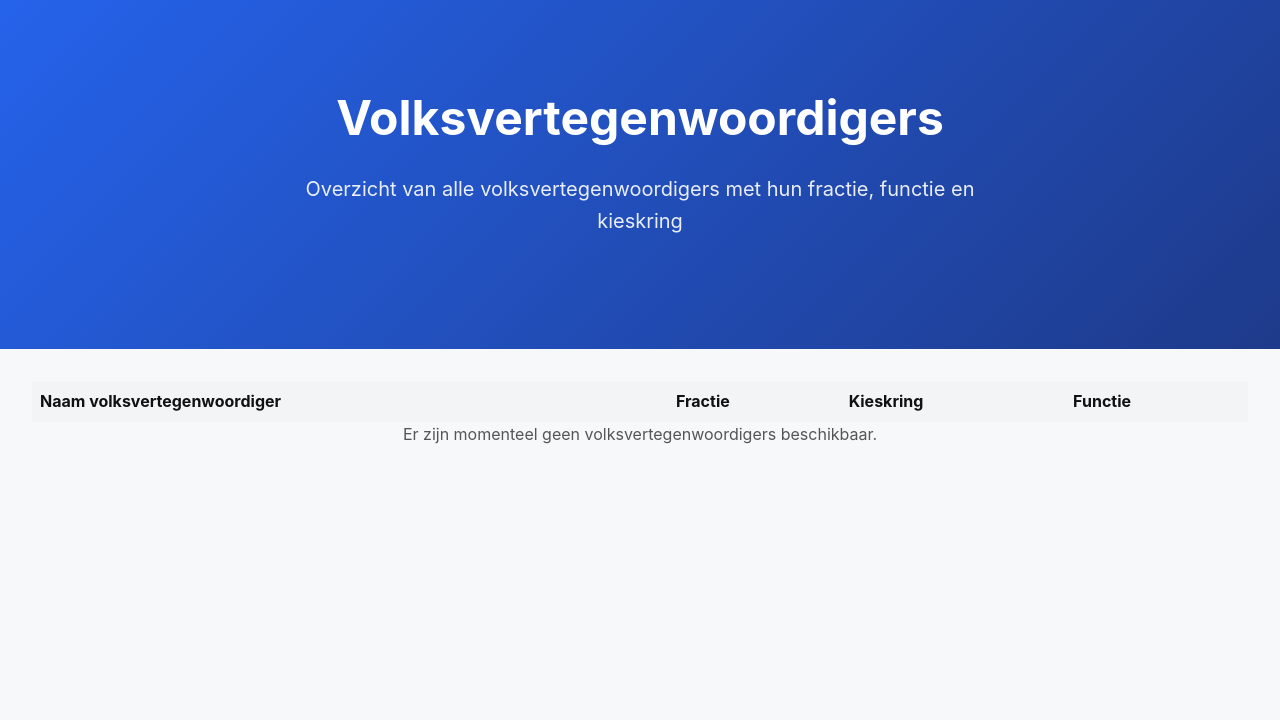
After one commit to A-D-DBS-application/web-application-2025-group-8, a Flask app: page /volksvertegenwoordigers in a window 1280 px wide. The commit adds this page. Shown: the top 720 px of the page. Run offline with Flask 3, Linux system fonts and the light colour scheme.

Commit message:
vragen+volksvertegenwoordigers
knop vragen zoeken via trefwoorden, en de knop volksvertegenwoordiger werken

```diff
--- a/app/routes.py
+++ b/app/routes.py
@@ -307,3 +307,49 @@ def statistieken_priority():
         data = []
 
     return render_template("statistieken_priority.html", data=data)
+
+@main.route('/volksvertegenwoordigers')
+def volksvertegenwoordigers():
+    try:
+        personen = db.session.query(Persoon).all()
+        data = []
+        for p in personen:
+            persoonfuncties = db.session.query(Persoonfunctie).filter_by(id_prs=p.id).all()
+            for pf in persoonfuncties:
+                fractie = db.session.query(Fractie).get(pf.id_frc)
+                functie = db.session.query(Functies).get(pf.id_fnc)
+                data.append({
+                    "naam": f"{p.voornaam} {p.naam}",
+                    "fractie": fractie.naam if fractie else "-",
+                    "kieskring": p.kieskring or "-",
+                    "functie": functie.naam if functie else "-"
+                })
+    except OperationalError:
+        data = []
+    return render_template("volksvertegenwoordigers.html", volksvertegenwoordigers=data)
+
+# --- ZOEKFUNCTIE VOOR SCHRIFTELIJKE VRAGEN ---
+@main.route('/zoeken', methods=['GET', 'POST'])
+def zoeken():
+    resultaten = []
+
+    if request.method == 'POST':
+        trefwoord = request.form.get('trefwoord', '').strip()
+
+        if trefwoord:
+            resultaten = (
+                db.session.query(SchriftelijkeVragen)
+                .filter(
+                    (SchriftelijkeVragen.onderwerp.ilike(f"%{trefwoord}%")) |
+                    (SchriftelijkeVragen.tekst.ilike(f"%{trefwoord}%"))
+                )
+                .order_by(SchriftelijkeVragen.ingediend.desc())
+                .all()
+            )
+
+    return render_template('zoeken.html', resultaten=resultaten)
+
+# --- ACTIEVE THEMA'S PAGINA ---
+@main.route('/actieve_themas')
+def actieve_themas():
+    return render_template("actieve_themas.html")
--- a/app/templates/statistieken_fracties.html
+++ b/app/templates/statistieken_fracties.html
@@ -2,7 +2,7 @@
 
 {% block content %}
 <section class="hero">
-  <h1 class="hero-title">🏛️ Statistieken per Fractie</h1>
+  <h1 class="hero-title">Statistieken per Fractie</h1>
   <p class="hero-subtitle">Ontdek hoeveel vragen elke partij heeft gesteld per thema</p>
 </section>
 
--- a/app/templates/statistieken_overzicht.html
+++ b/app/templates/statistieken_overzicht.html
@@ -2,7 +2,7 @@
 
 {% block content %}
 <section class="hero">
-    <h1 class="hero-title">📊 Statistieken Overzicht</h1>
+    <h1 class="hero-title">Statistieken Overzicht</h1>
     <p class="hero-subtitle">
         Kies over welk aspect je statistieken wilt bekijken.
     </p>
--- a/app/templates/statistieken_personen.html
+++ b/app/templates/statistieken_personen.html
@@ -2,7 +2,7 @@
 
 {% block content %}
 <section class="hero">
-  <h1 class="hero-title">👤 Statistieken per Volksvertegenwoordiger</h1>
+  <h1 class="hero-title">Statistieken per Volksvertegenwoordiger</h1>
   <p class="hero-subtitle">Bekijk over welke thema’s elk parlementslid het vaakst vragen stelt</p>
 </section>
 
--- a/app/templates/statistieken_themas.html
+++ b/app/templates/statistieken_themas.html
@@ -2,7 +2,7 @@
 
 {% block content %}
 <section class="hero">
-  <h1 class="hero-title">📊 Statistieken per Thema</h1>
+  <h1 class="hero-title">Statistieken per Thema</h1>
   <p class="hero-subtitle">Bekijk welke fracties het actiefst zijn binnen elk thema</p>
 </section>
 
--- /dev/null
+++ b/app/templates/volksvertegenwoordigers.html
@@ -0,0 +1,41 @@
+{% extends "base.html" %}
+
+{% block content %}
+<section class="hero">
+  <h1 class="hero-title">Volksvertegenwoordigers</h1>
+  <p class="hero-subtitle">
+    Overzicht van alle volksvertegenwoordigers met hun fractie, functie en kieskring
+  </p>
+</section>
+
+<section style="padding:2rem;">
+  <table style="width:100%; border-collapse:collapse;">
+    <thead style="background:#f3f4f6;">
+      <tr>
+        <th style="padding:8px; text-align:left;">Naam volksvertegenwoordiger</th>
+        <th style="padding:8px; text-align:left;">Fractie</th>
+        <th style="padding:8px; text-align:left;">Kieskring</th>
+        <th style="padding:8px; text-align:left;">Functie</th>
+      </tr>
+    </thead>
+    <tbody>
+      {% if volksvertegenwoordigers %}
+        {% for persoon in volksvertegenwoordigers %}
+        <tr style="border-bottom:1px solid #ddd;">
+          <td style="padding:8px;">{{ persoon.naam }}</td>
+          <td style="padding:8px;">{{ persoon.fractie }}</td>
+          <td style="padding:8px;">{{ persoon.kieskring }}</td>
+          <td style="padding:8px;">{{ persoon.functie }}</td>
+        </tr>
+        {% endfor %}
+      {% else %}
+        <tr>
+          <td colspan="4" style="text-align:center; color:#555;">
+            Er zijn momenteel geen volksvertegenwoordigers beschikbaar.
+          </td>
+        </tr>
+      {% endif %}
+    </tbody>
+  </table>
+</section>
+{% endblock %}
```
Also changed, not shown: app/templates/actieve_themas.html (added, +22 -0 lines), app/templates/index.html (+15 -26 lines), app/templates/zoeken.html (added, +56 -0 lines).
